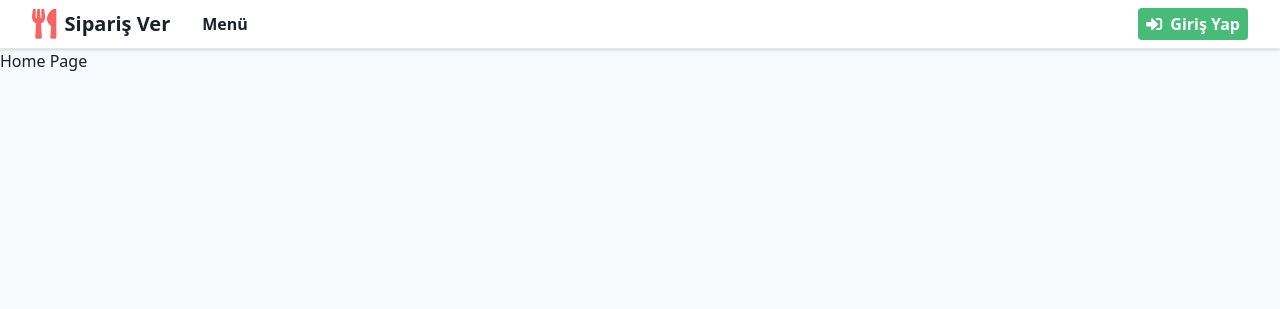
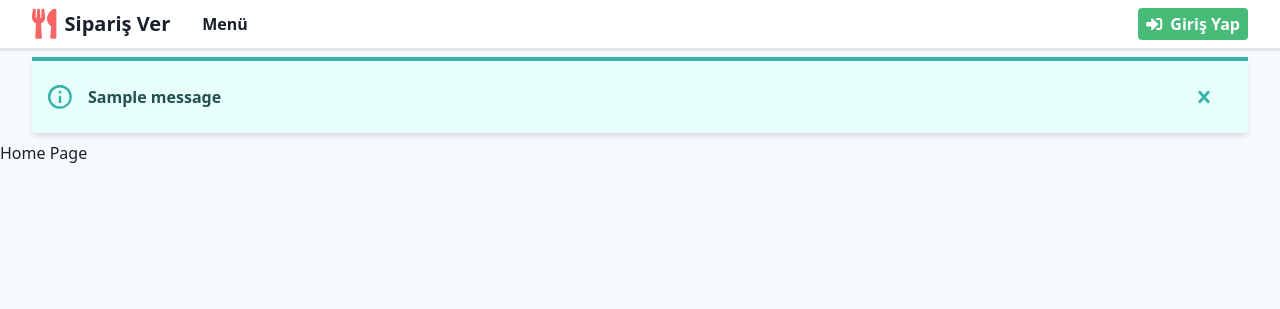
Before and after one commit to onurguler/siparisver, a Django app: page / in a window 1280 px wide. Shown: the top 309 px of the page. Run offline with Django 3.2, Linux system fonts and the light colour scheme; tables that the repository leaves empty hold one stand-in row (Sample ...); one stand-in notice (Sample message) is shown; style sheets or scripts are compiled from the project's sources.

Commit message:
add messages

```diff
--- a/core/views.py
+++ b/core/views.py
@@ -1,6 +1,7 @@
 from django.shortcuts import get_object_or_404, redirect, render
 from django.contrib.auth.decorators import login_required
 from django.views.generic import ListView
+from django.contrib import messages
 
 from .models import Product, ProductCategory, Order, OrderItem
 
@@ -33,7 +34,7 @@ def add_to_cart(request, slug):
     else:
         OrderItem.objects.create(order=order, product=product)
 
-    # TODO: success message => Ürün sepetinize eklenmiştir
+    messages.success(request, 'Ürün sepetinize eklenmiştir.')
     return redirect('core:order_summary')
 
 
@@ -69,7 +70,7 @@ def remove_from_cart(request, slug):
     order_item = order_item_qs[0]
     order_item.delete()
 
-    # TODO: success message => Ürün sepetinizden kaldırılmıştır
+    messages.success(request, 'Ürün sepetinizden kaldırılmıştır.')
     return redirect('core:order_summary')
 
 
@@ -108,4 +109,5 @@ def empty_cart(request):
         order = order_qs[0]
         order.delete()
 
+    messages.success(request, 'Sepetiniz boşaltılmıştır.')
     return redirect('core:order_summary')
--- a/templates/base.html
+++ b/templates/base.html
@@ -12,6 +12,8 @@
 <body class="antialiased text-gray-900 bg-gray-100">
   {% include 'partials/navbar/_navbar.html' %}
 
+  {% include 'partials/messages/_messages.html' %}
+
   {% block content %}
   {% endblock content %}
 
--- /dev/null
+++ b/templates/partials/messages/_messages.html
@@ -0,0 +1,15 @@
+{% if messages %}
+<div class="container mx-auto px-2 sm:px-6 lg:px-8 py-2">
+  {% for message in messages %}
+    {% if message.tags == 'success' %}
+      {% include './_success_message.html' %}
+    {% elif message.tags == 'info' %}
+      {% include './_info_message.html' %}
+    {% elif message.tags == 'warning' %}
+      {% include './_warning_message.html' %}
+    {% else %}
+      {% include './_error_message.html' %}
+    {% endif %}
+  {% endfor %}
+</div>
+{% endif %}
--- /dev/null
+++ b/templates/partials/messages/_success_message.html
@@ -0,0 +1,15 @@
+<div class="bg-teal-100 border-t-4 border-teal-500 rounded-b text-teal-900 px-4 py-3 shadow-md" role="alert">
+  <div class="flex items-center justify-between">
+    <div class="flex items-center">
+      <div class="py-1">
+        <svg class="fill-current h-6 w-6 text-teal-500 mr-4" xmlns="http://www.w3.org/2000/svg" viewBox="0 0 20 20"><path d="M2.93 17.07A10 10 0 1 1 17.07 2.93 10 10 0 0 1 2.93 17.07zm12.73-1.41A8 8 0 1 0 4.34 4.34a8 8 0 0 0 11.32 11.32zM9 11V9h2v6H9v-4zm0-6h2v2H9V5z"/></svg>
+      </div>
+      <div>
+        <p class="font-bold">{{ message }}</p>
+      </div>
+    </div>
+    <span class="px-4 py-3">
+      <svg class="fill-current h-6 w-6 text-teal-500" role="button" xmlns="http://www.w3.org/2000/svg" viewBox="0 0 20 20"><title>Close</title><path d="M14.348 14.849a1.2 1.2 0 0 1-1.697 0L10 11.819l-2.651 3.029a1.2 1.2 0 1 1-1.697-1.697l2.758-3.15-2.759-3.152a1.2 1.2 0 1 1 1.697-1.697L10 8.183l2.651-3.031a1.2 1.2 0 1 1 1.697 1.697l-2.758 3.152 2.758 3.15a1.2 1.2 0 0 1 0 1.698z"/></svg>
+    </span>
+  </div>
+</div>
```
Also changed, not shown: templates/partials/messages/_error_message.html (added, +15 -0 lines), templates/partials/messages/_info_message.html (added, +15 -0 lines), templates/partials/messages/_warning_message.html (added, +15 -0 lines).
